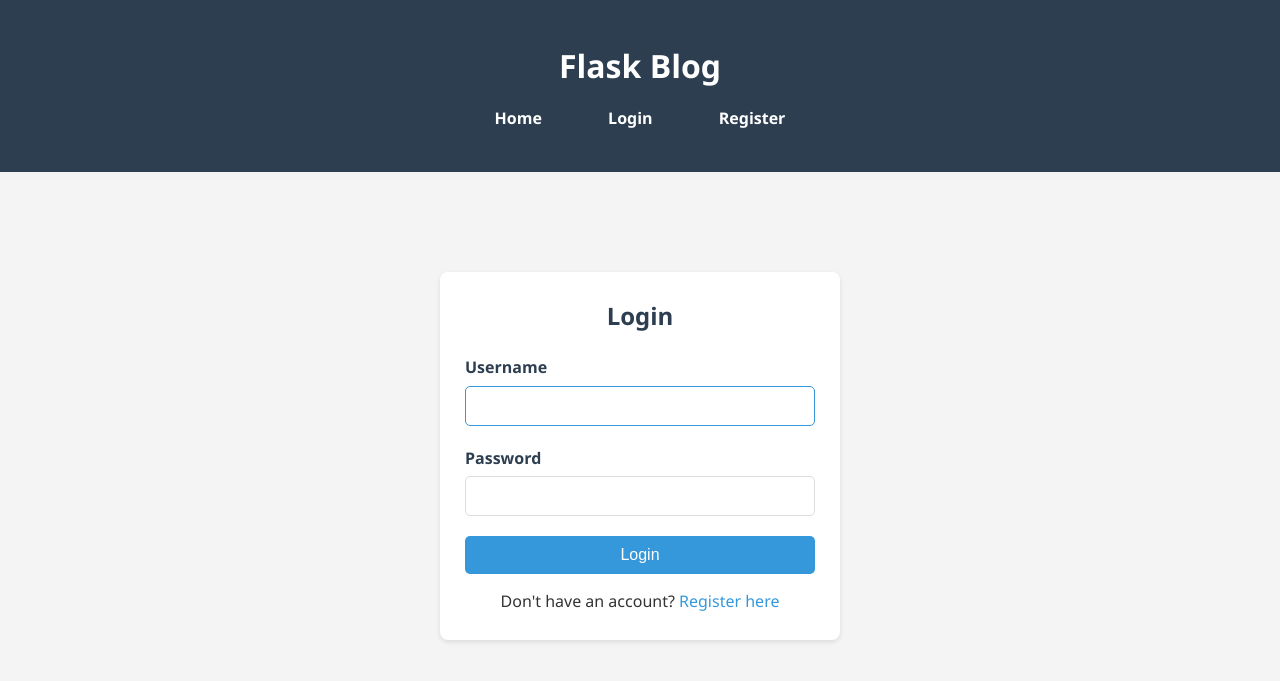
After one commit to yukiseno/flask_blog, a Flask app: page /login in a window 1280 px wide. The commit adds this page. Shown: the top 681 px of the page. Run offline with Flask 3, Linux system fonts and the light colour scheme.

Commit message:
Add user authentication and improved styling
- Add Flask-Login for user management
- Implement user registration and login
- Add password hashing for security
- Restrict post creation to logged-in users
- Users can only delete their own posts
- Display post author information

```diff
--- a/app.py
+++ b/app.py
@@ -1,5 +1,7 @@
 from flask import Flask, render_template, request, redirect, url_for, flash
 from flask_sqlalchemy import SQLAlchemy
+from flask_login import LoginManager, UserMixin, login_user, login_required, logout_user, current_user
+from werkzeug.security import generate_password_hash, check_password_hash
 from datetime import datetime
 import os
 
@@ -7,23 +9,99 @@ app = Flask(__name__)
 app.config['SECRET_KEY'] = os.environ.get('SECRET_KEY', 'dev-secret-key-change-in-production')
 app.config['SQLALCHEMY_DATABASE_URI'] = os.environ.get('DATABASE_URL', 'sqlite:///blog.db')
 app.config['SQLALCHEMY_TRACK_MODIFICATIONS'] = False
+app.config['TEMPLATES_AUTO_RELOAD'] = True
 
 db = SQLAlchemy(app)
+login_manager = LoginManager(app)
+login_manager.login_view = 'login'
+login_manager.login_message = 'Please log in to access this page.'
+
+# Database Models
+class User(UserMixin, db.Model):
+    id = db.Column(db.Integer, primary_key=True)
+    username = db.Column(db.String(80), unique=True, nullable=False)
+    email = db.Column(db.String(120), unique=True, nullable=False)
+    password_hash = db.Column(db.String(200), nullable=False)
+    posts = db.relationship('Post', backref='author', lazy=True, cascade='all, delete-orphan')
+
+    def set_password(self, password):
+        self.password_hash = generate_password_hash(password)
+
+    def check_password(self, password):
+        return check_password_hash(self.password_hash, password)
 
 class Post(db.Model):
     id = db.Column(db.Integer, primary_key=True)
     title = db.Column(db.String(200), nullable=False)
     content = db.Column(db.Text, nullable=False)
-    author = db.Column(db.String(100), nullable=False)
     created_at = db.Column(db.DateTime, default=datetime.utcnow)
+    user_id = db.Column(db.Integer, db.ForeignKey('user.id'), nullable=False)
 
-    def __repr__(self):
-        return f'<Post {self.title}>'
+@login_manager.user_loader
+def load_user(user_id):
+    return User.query.get(int(user_id))
 
+# Routes
 @app.route('/')
 def index():
     posts = Post.query.order_by(Post.created_at.desc()).all()
     return render_template('index.html', posts=posts)
+
+@app.route('/register', methods=['GET', 'POST'])
+def register():
+    if current_user.is_authenticated:
+        return redirect(url_for('index'))
+
+    if request.method == 'POST':
+        username = request.form['username']
+        email = request.form['email']
+        password = request.form['password']
+
+        if User.query.filter_by(username=username).first():
+            flash('Username already exists!', 'error')
+            return redirect(url_for('register'))
+
+        if User.query.filter_by(email=email).first():
+            flash('Email already registered!', 'error')
+            return redirect(url_for('register'))
+
+        user = User(username=username, email=email)
+        user.set_password(password)
+        db.session.add(user)
+        db.session.commit()
+
+        flash('Registration successful! Please log in.', 'success')
+        return redirect(url_for('login'))
+
+    return render_template('register.html')
+
+@app.route('/login', methods=['GET', 'POST'])
+def login():
+    if current_user.is_authenticated:
+        return redirect(url_for('index'))
+
+    if request.method == 'POST':
+        username = request.form['username']
+        password = request.form['password']
+
+        user = User.query.filter_by(username=username).first()
+
+        if user and user.check_password(password):
+            login_user(user)
+            flash('Logged in successfully!', 'success')
+            next_page = request.args.get('next')
+            return redirect(next_page) if next_page else redirect(url_for('index'))
+        else:
+            flash('Invalid username or password', 'error')
+
+    return render_template('login.html')
+
+@app.route('/logout')
+@login_required
+def logout():
+    logout_user()
+    flash('You have been logged out.', 'success')
+    return redirect(url_for('index'))
 
 @app.route('/post/<int:post_id>')
 def post(post_id):
@@ -31,17 +109,17 @@ def post(post_id):
     return render_template('post.html', post=post)
 
 @app.route('/create', methods=['GET', 'POST'])
+@login_required
 def create():
     if request.method == 'POST':
         title = request.form['title']
         content = request.form['content']
-        author = request.form['author']
 
-        if not title or not content or not author:
-            flash('All fields are required!', 'error')
+        if not title or not content:
+            flash('Title and content are required!', 'error')
             return redirect(url_for('create'))
 
-        new_post = Post(title=title, content=content, author=author)
+        new_post = Post(title=title, content=content, user_id=current_user.id)
         db.session.add(new_post)
         db.session.commit()
 
@@ -51,13 +129,20 @@ def create():
     return render_template('create.html')
 
 @app.route('/delete/<int:post_id>')
+@login_required
 def delete(post_id):
     post = Post.query.get_or_404(post_id)
+
+    if post.user_id != current_user.id:
+        flash('You can only delete your own posts!', 'error')
+        return redirect(url_for('index'))
+
     db.session.delete(post)
     db.session.commit()
     flash('Post deleted successfully!', 'success')
     return redirect(url_for('index'))
 
+# Initialize database
 with app.app_context():
     db.create_all()
 
--- a/requirements.txt
+++ b/requirements.txt
@@ -1,3 +1,4 @@
 Flask==3.0.0
 Flask-SQLAlchemy==3.1.1
+Flask-Login==0.6.3
 gunicorn==21.2.0
--- a/templates/base.html
+++ b/templates/base.html
@@ -29,6 +29,7 @@
       }
       header h1 {
         text-align: center;
+        font-size: 2em;
       }
       nav {
         text-align: center;
@@ -39,9 +40,18 @@
         text-decoration: none;
         margin: 0 15px;
         font-weight: bold;
+        padding: 8px 16px;
+        border-radius: 5px;
+        transition: background 0.3s;
       }
       nav a:hover {
         color: #3498db;
+      }
+      .user-info {
+        text-align: center;
+        margin-top: 10px;
+        font-size: 0.9em;
+        opacity: 0.9;
       }
       .flash {
         padding: 15px;
@@ -74,6 +84,10 @@
         font-size: 0.9em;
         margin-bottom: 15px;
       }
+      .post-meta .author {
+        color: #3498db;
+        font-weight: bold;
+      }
       .btn {
         display: inline-block;
         padding: 10px 20px;
@@ -94,6 +108,12 @@
       .btn-danger:hover {
         background: #c0392b;
       }
+      .btn-secondary {
+        background: #95a5a6;
+      }
+      .btn-secondary:hover {
+        background: #7f8c8d;
+      }
       form {
         background: white;
         padding: 25px;
@@ -107,8 +127,11 @@
         display: block;
         margin-bottom: 5px;
         font-weight: bold;
+        color: #2c3e50;
       }
       input[type="text"],
+      input[type="email"],
+      input[type="password"],
       textarea {
         width: 100%;
         padding: 10px;
@@ -116,9 +139,30 @@
         border-radius: 5px;
         font-size: 1em;
       }
+      input:focus,
+      textarea:focus {
+        outline: none;
+        border-color: #3498db;
+      }
       textarea {
         min-height: 200px;
         resize: vertical;
+        font-family: inherit;
+      }
+      .auth-container {
+        max-width: 400px;
+        margin: 50px auto;
+      }
+      .auth-links {
+        text-align: center;
+        margin-top: 15px;
+      }
+      .auth-links a {
+        color: #3498db;
+        text-decoration: none;
+      }
+      .auth-links a:hover {
+        text-decoration: underline;
       }
     </style>
   </head>
@@ -128,10 +172,20 @@
         <h1>Flask Blog</h1>
         <nav>
           <a href="{{ url_for('index') }}">Home</a>
+          {% if current_user.is_authenticated %}
           <a href="{{ url_for('create') }}">Create Post</a>
+          <a href="{{ url_for('logout') }}">Logout</a>
+          {% else %}
+          <a href="{{ url_for('login') }}">Login</a>
+          <a href="{{ url_for('register') }}">Register</a>
+          {% endif %}
         </nav>
+        {% if current_user.is_authenticated %}
+        <div class="user-info">Logged in as: {{ current_user.username }}</div>
+        {% endif %}
       </div>
     </header>
+
     <div class="container">
       {% with messages = get_flashed_messages(with_categories=true) %} {% if
       messages %} {% for category, message in messages %}
--- /dev/null
+++ b/templates/login.html
@@ -0,0 +1,27 @@
+{% extends "base.html" %} {% block title %}Login - Flask Blog{% endblock %} {%
+block content %}
+<div class="auth-container">
+  <form method="POST">
+    <h2 style="text-align: center; margin-bottom: 20px; color: #2c3e50">
+      Login
+    </h2>
+
+    <div class="form-group">
+      <label for="username">Username</label>
+      <input type="text" id="username" name="username" required autofocus />
+    </div>
+
+    <div class="form-group">
+      <label for="password">Password</label>
+      <input type="password" id="password" name="password" required />
+    </div>
+
+    <button type="submit" class="btn" style="width: 100%">Login</button>
+
+    <div class="auth-links">
+      Don't have an account?
+      <a href="{{ url_for('register') }}">Register here</a>
+    </div>
+  </form>
+</div>
+{% endblock %}
--- a/templates/post.html
+++ b/templates/post.html
@@ -3,18 +3,20 @@ endblock %} {% block content %}
 <div class="post-card">
   <h2>{{ post.title }}</h2>
   <div class="post-meta">
-    By {{ post.author }} | {{ post.created_at.strftime('%B %d, %Y at %I:%M %p')
-    }}
+    By <span class="author">{{ post.author.username }}</span> | {{
+    post.created_at.strftime('%B %d, %Y at %I:%M %p') }}
   </div>
   <div style="margin-top: 20px; white-space: pre-wrap">{{ post.content }}</div>
   <div style="margin-top: 25px">
     <a href="{{ url_for('index') }}" class="btn">Back to Home</a>
+    {% if current_user.is_authenticated and current_user.id == post.user_id %}
     <a
       href="{{ url_for('delete', post_id=post.id) }}"
       class="btn btn-danger"
       onclick="return confirm('Are you sure?')"
       >Delete Post</a
     >
+    {% endif %}
   </div>
 </div>
 {% endblock %}
```
Also changed, not shown: templates/create.html (+4 -7 lines), templates/index.html (+10 -3 lines), templates/register.html (added, +37 -0 lines).
